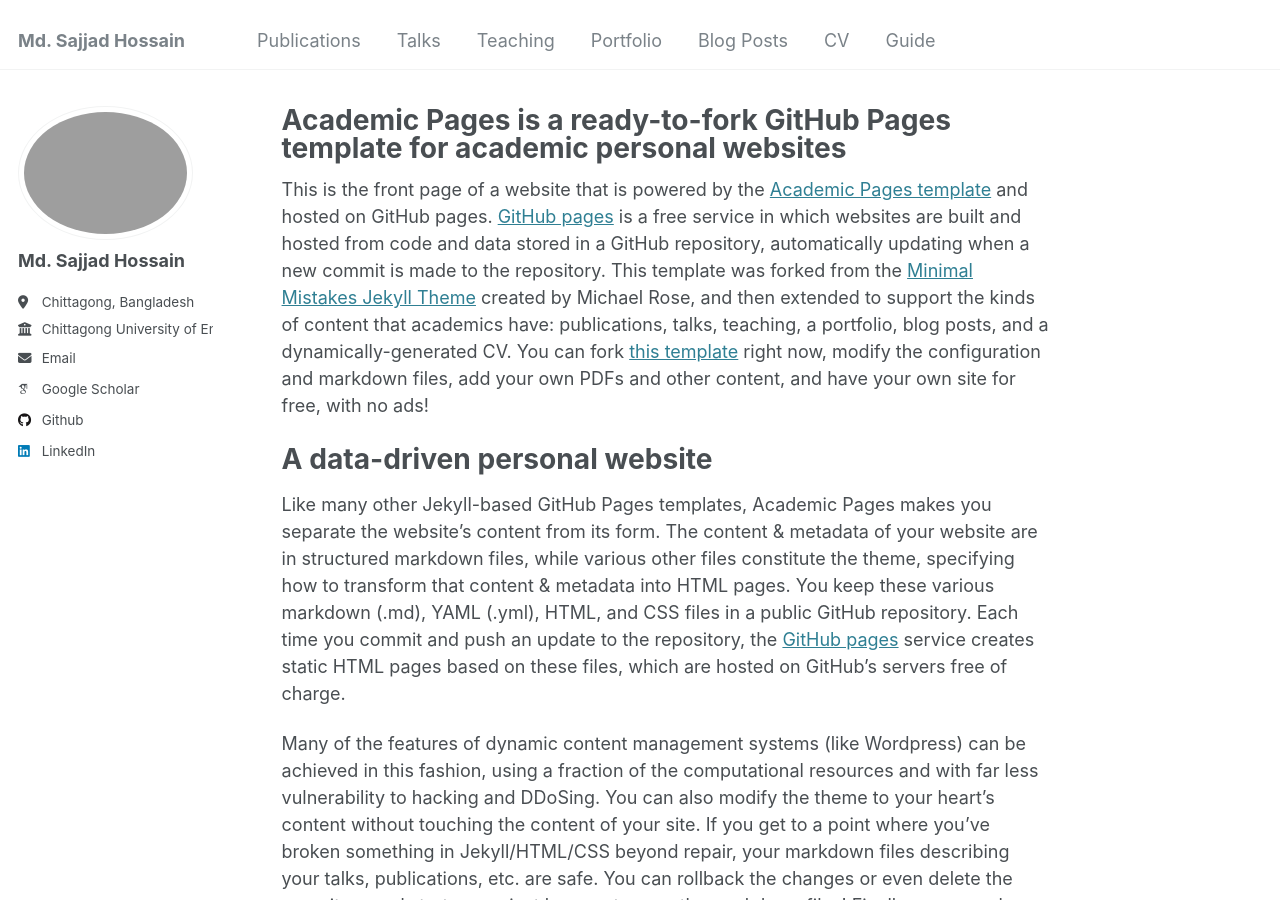
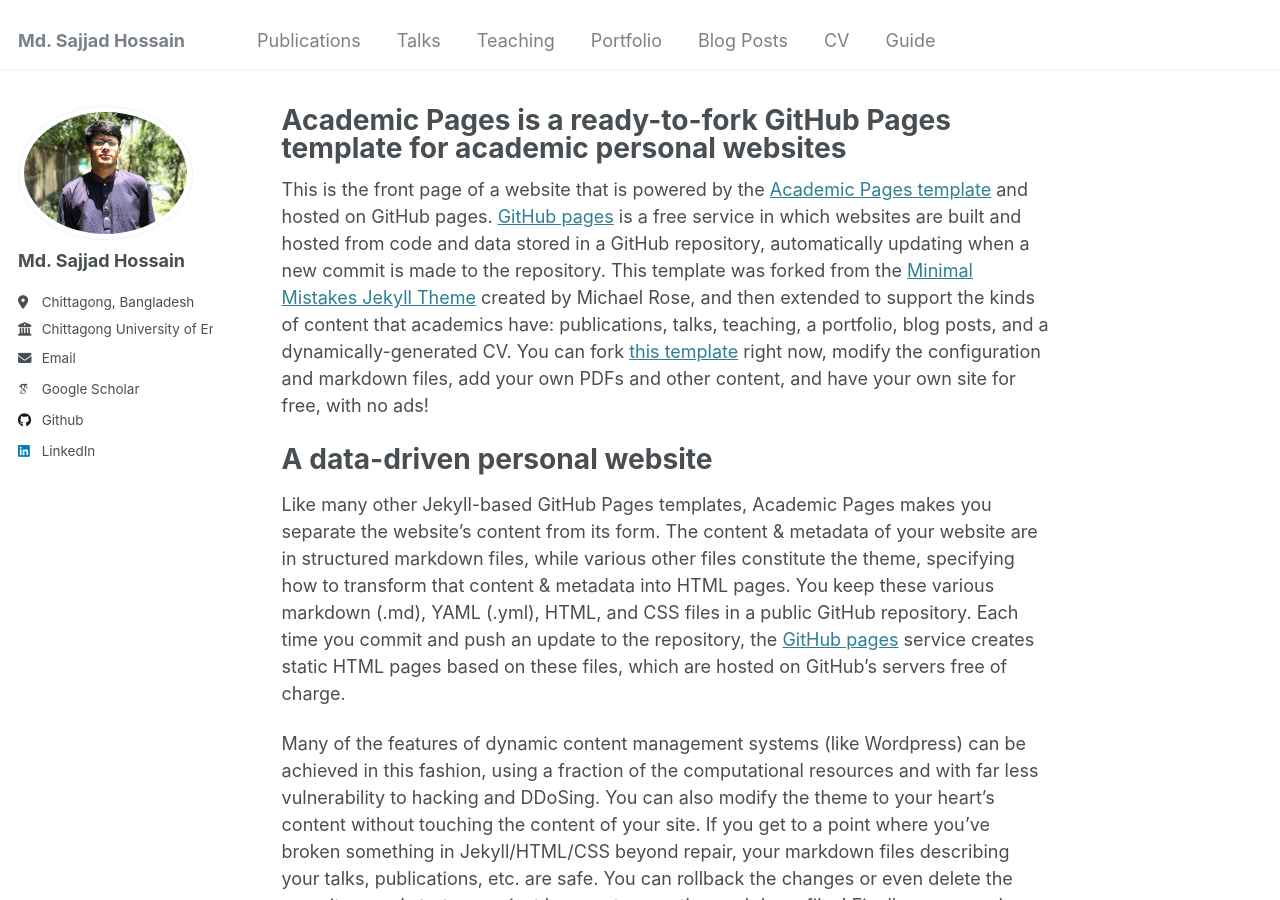
Before and after one commit to 5hawon/5hawon.github.io, a Jekyll site: the page built from _pages/about.md, in a window 1280 px wide and 900 px high. Built offline with Jekyll 4.4.1, drawn with Linux system fonts in a browser that asks for light colours; some web fonts are replaced.

Commit message:
Update _config.yml

```diff
--- a/_config.yml
+++ b/_config.yml
@@ -18,7 +18,7 @@ repository               : "5hawon/5hawon.github.io" # Change to your repository
 
 # Site Author
 author:
-  avatar                 : "5hawon.png"
+  avatar                 : "shawon.jpg"
   name                   : "Md. Sajjad Hossain"
   bio                    : ""
   location               : "Chittagong, Bangladesh"
```
